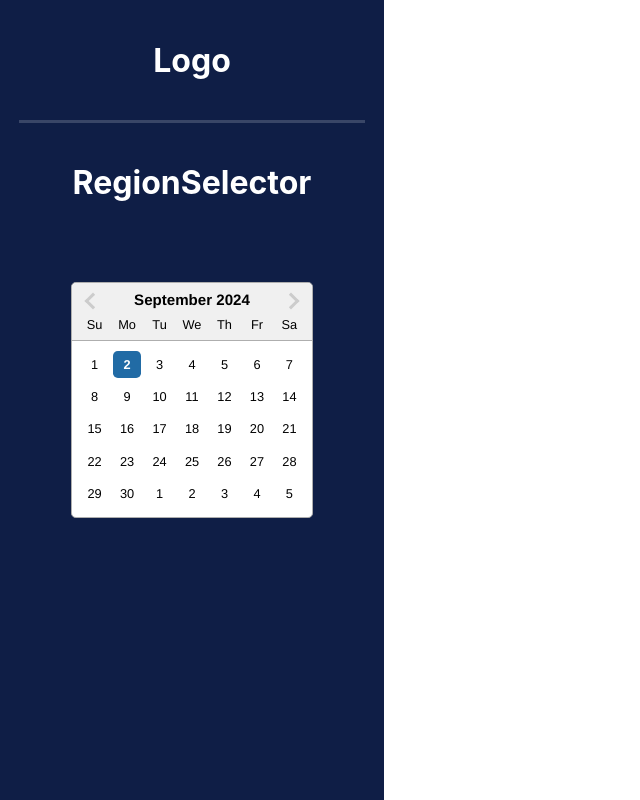
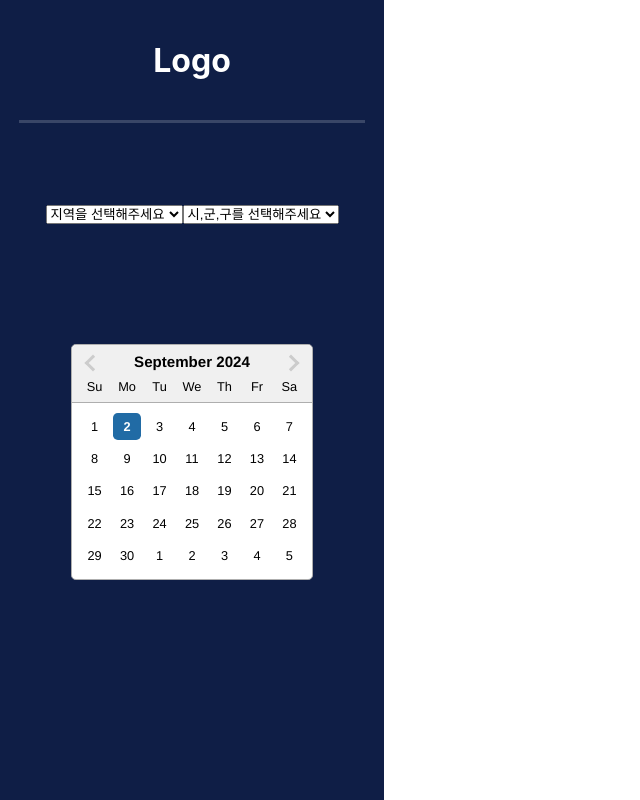
Before and after one commit to KTB-19/movie_chatbot, a React (Create React App) app in the folder frontend/: page / in a window 1280 px wide. Shown: the whole page, without its empty margins (0-640 px from the left). Built offline with nearby package versions, Linux system fonts and the light colour scheme.

Commit message:
feat: RegionSelector 구현

```diff
--- a/frontend/src/components/RegionSelector.jsx
+++ b/frontend/src/components/RegionSelector.jsx
@@ -1,8 +1,366 @@
+import {useEffect, useState} from "react";
+
+const areas = [
+    {
+        wideArea: "서울시",
+        basicArea: [
+            "강남구",
+            "강동구",
+            "강북구",
+            "강서구",
+            "관악구",
+            "광진구",
+            "구로구",
+            "금천구",
+            "노원구",
+            "도봉구",
+            "동대문구",
+            "동작구",
+            "마포구",
+            "서대문구",
+            "서초구",
+            "성동구",
+            "성북구",
+            "송파구",
+            "양천구",
+            "영등포구",
+            "용산구",
+            "은평구",
+            "종로구",
+            "중구",
+            "중랑구",
+        ]
+    },
+    {
+        wideArea: "경기도",
+        basicArea: [
+            "광주시",
+            "구리시",
+            "군포시",
+            "김포시",
+            "남양주시",
+            "동두천시",
+            "부천시",
+            "성남시",
+            "수원시",
+            "시흥시",
+            "안산시",
+            "안성시",
+            "안양시",
+            "오산시",
+            "용인시",
+            "의왕시",
+            "의정부시",
+            "이천시",
+            "파주시",
+            "평택시",
+            "하남시",
+            "화성시",
+            "가평군",
+            "양주시",
+            "양평군",
+            "여주군",
+            "연천군",
+            "포천시",
+            "고양시",
+            "과천시",
+            "광명시",
+        ]
+    },
+    {
+        wideArea: "강원도",
+        basicArea: [
+            "양양군",
+            "영월군",
+            "인제군",
+            "정선군",
+            "철원군",
+            "평창군",
+            "홍천군",
+            "화천군",
+            "횡성군",
+            "강릉시",
+            "동해시",
+            "삼척시",
+            "속초시",
+            "원주시",
+            "춘천시",
+            "태백시",
+            "고성군",
+            "양구군",
+        ]
+    },
+    {
+        wideArea: "충청북도",
+        basicArea: [
+            "제천시",
+            "청주시",
+            "충주시",
+            "괴산군",
+            "단양군",
+            "보은군",
+            "영동군",
+            "옥천군",
+            "음성군",
+            "진천군",
+            "청원군",
+            "증평군",
+        ]
+    },
+    {
+        wideArea: "충청남도",
+        basicArea: [
+            "공주시",
+            "논산시",
+            "보령시",
+            "서산시",
+            "아산시",
+            "천안시",
+            "금산군",
+            "당진군",
+            "부여군",
+            "서천군",
+            "예산군",
+            "청양군",
+            "태안군",
+            "홍성군",
+            "계룡시",
+        ]
+    },
+    {
+        wideArea: "경상북도",
+        basicArea: [
+            "경산시",
+            "경주시",
+            "구미시",
+            "김천시",
+            "문경시",
+            "상주시",
+            "안동시",
+            "영주시",
+            "영천시",
+            "포항시",
+            "고령군",
+            "군위군",
+            "봉화군",
+            "성주군",
+            "영덕군",
+            "영양군",
+            "예천군",
+            "울릉군",
+            "울진군",
+            "의성군",
+            "청도군",
+            "청송군",
+            "칠곡군",
+        ]
+    },
+    {
+        wideArea: "경상남도",
+        basicArea: [
+            "합천군",
+            "창원시 마산합포구",
+            "창원시 마산회원구",
+            "창원시 성산구",
+            "창원시 의창구",
+            "창원시 진해구",
+            "거제시",
+            "김해시",
+            "밀양시",
+            "사천시",
+            "양산시",
+            "진주시",
+            "창원시",
+            "통영시",
+            "거창군",
+            "고성군",
+            "남해군",
+            "산청군",
+            "의령군",
+            "창녕군",
+            "하동군",
+            "함안군",
+            "함양군",
+        ]
+    },
+    {
+        wideArea: "전라북도",
+        basicArea: [
+            "진안군",
+            "군산시",
+            "김제시",
+            "남원시",
+            "익산시",
+            "전주시",
+            "정읍시",
+            "고창군",
+            "무주군",
+            "부안군",
+            "순창군",
+            "완주군",
+            "임실군",
+            "장수군",
+        ]
+    },
+    {
+        wideArea: "전라남도",
+        basicArea: [
+            "광양시",
+            "나주시",
+            "목포시",
+            "순천시",
+            "여수시",
+            "강진군",
+            "고흥군",
+            "곡성군",
+            "구례군",
+            "담양군",
+            "무안군",
+            "보성군",
+            "신안군",
+            "영광군",
+            "영암군",
+            "완도군",
+            "장성군",
+            "장흥군",
+            "진도군",
+            "함평군",
+            "해남군",
+            "화순군",
+        ]
+    },
+    {
+        wideArea: "제주도",
+        basicArea: [
+            "서귀포시",
+            "제주시",
+            "남제주군",
+            "북제주군",
+        ]
+    },
+    {
+        wideArea: "부산시",
+        basicArea: [
+            "강서구",
+            "금정구",
+            "남구",
+            "동구",
+            "동래구",
+            "부산진구",
+            "북구",
+            "사상구",
+            "사하구",
+            "서구",
+            "수영구",
+            "연제구",
+            "영도구",
+            "중구",
+            "해운대구",
+            "기장군",
+        ]
+    },
+    {
+        wideArea: "대구시",
+        basicArea: [
+            "남구",
+            "달서구",
+            "동구",
+            "북구",
+            "서구",
+            "수성구",
+            "중구",
+            "달성군",
+        ]
+    },
+    {
+        wideArea: "대전시",
+        basicArea: [
+            "대덕구",
+            "동구",
+            "서구",
+            "유성구",
+            "중구",
+        ]
+    },
+    {
+        wideArea: "울산시",
+        basicArea: [
+            "남구",
+            "동구",
+            "북구",
+            "중구",
+            "울주군",
+        ]
+    },
+    {
+        wideArea: "인천시",
+        basicArea: [
+            "계양구",
+            "남구",
+            "남동구",
+            "동구",
+            "부평구",
+            "서구",
+            "연수구",
+            "중구",
+            "강화군",
+            "웅진군",
+        ]
+    },
+    {
+        wideArea: "광주시",
+        basicArea: [
+            "광산구",
+            "남구",
+            "동구",
+            "북구",
+            "서구"
+        ]
+    },
+    {
+        wideArea: "세종시",
+        basicArea: [
+            "연기군",
+        ]
+    },
+]
 
 const RegionSelector = () => {
+
+    const [wideArea, setWideArea] = useState("");
+    const [basicArea, setBasicArea] = useState("");
+    const [basicAreas, setBasicAreas] = useState([]);
+
+    const handleWideAreaChange = (e) => {
+        setWideArea(e.target.value);
+    };
+
+    useEffect(() => {
+        setBasicAreas(areas.find((area) => area.wideArea === wideArea)?.basicArea || []);
+    }, [wideArea]);
+
+    const handleBasicAreaChange = (e) => {
+        setBasicArea(e.target.value);
+    };
+
     return (
         <div className="regionSelector">
-            <h1 style={{color : "white"}}>RegionSelector</h1>
+            <select value={wideArea} onChange={handleWideAreaChange}>
+                <option value="">지역을 선택해주세요</option>
+                {areas.map((area) => (
+                    <option key={area.wideArea} value={area.wideArea}>
+                        {area.wideArea}
+                    </option>
+                ))}
+            </select>
+            <select value={basicArea} onChange={handleBasicAreaChange}>
+                <option value="">시,군,구를 선택해주세요</option>
+                {basicAreas.map((area) => (
+                    <option key={area} value={area}>
+                        {area}
+                    </option>
+                ))}
+            </select>
         </div>
     );
 };
--- a/frontend/src/styles/home.css
+++ b/frontend/src/styles/home.css
@@ -17,10 +17,9 @@
     border-bottom: solid #394667;
 }
 .regionSelector {
-    margin-top: 5vh;
-    margin-bottom: 5vh;
-}
-.dateSelector {
     margin-top: 10vh;
     margin-bottom: 10vh;
 }
+.dateSelector {
+    padding: 5vh;
+}
```
